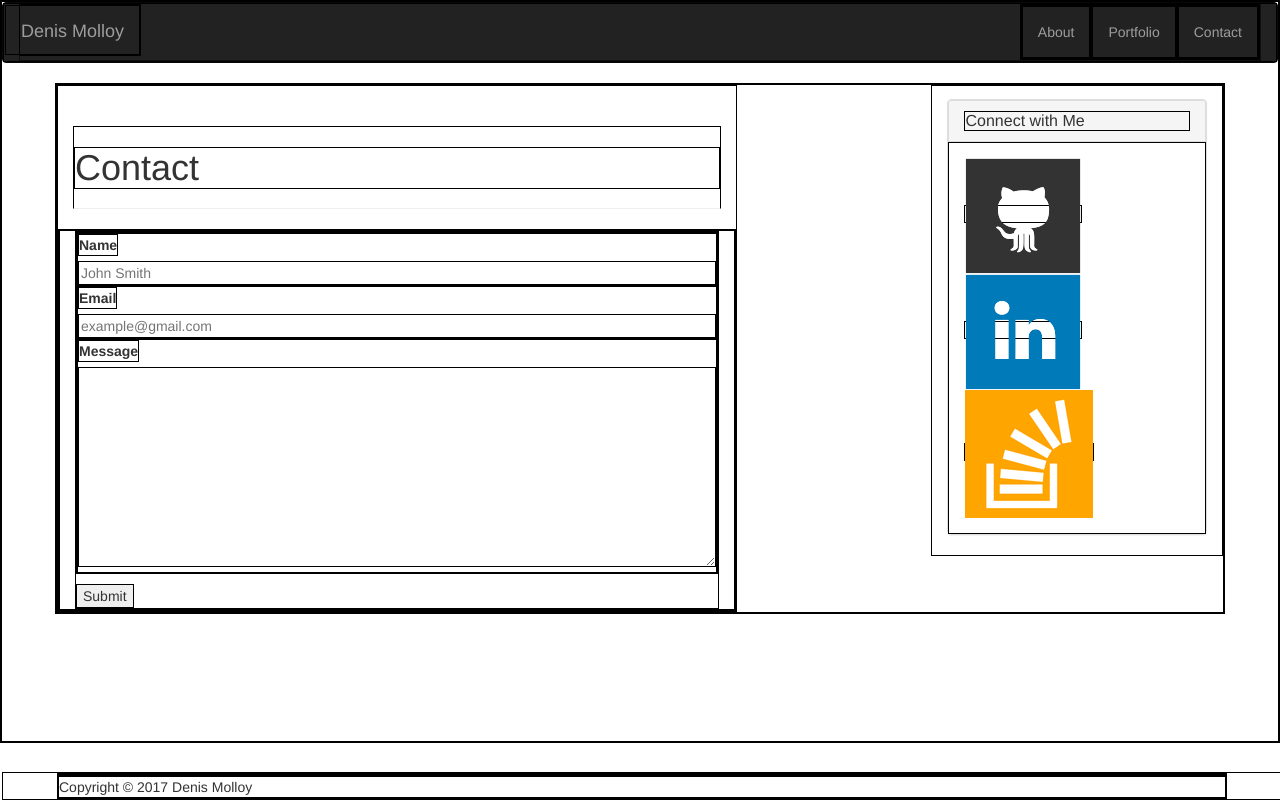
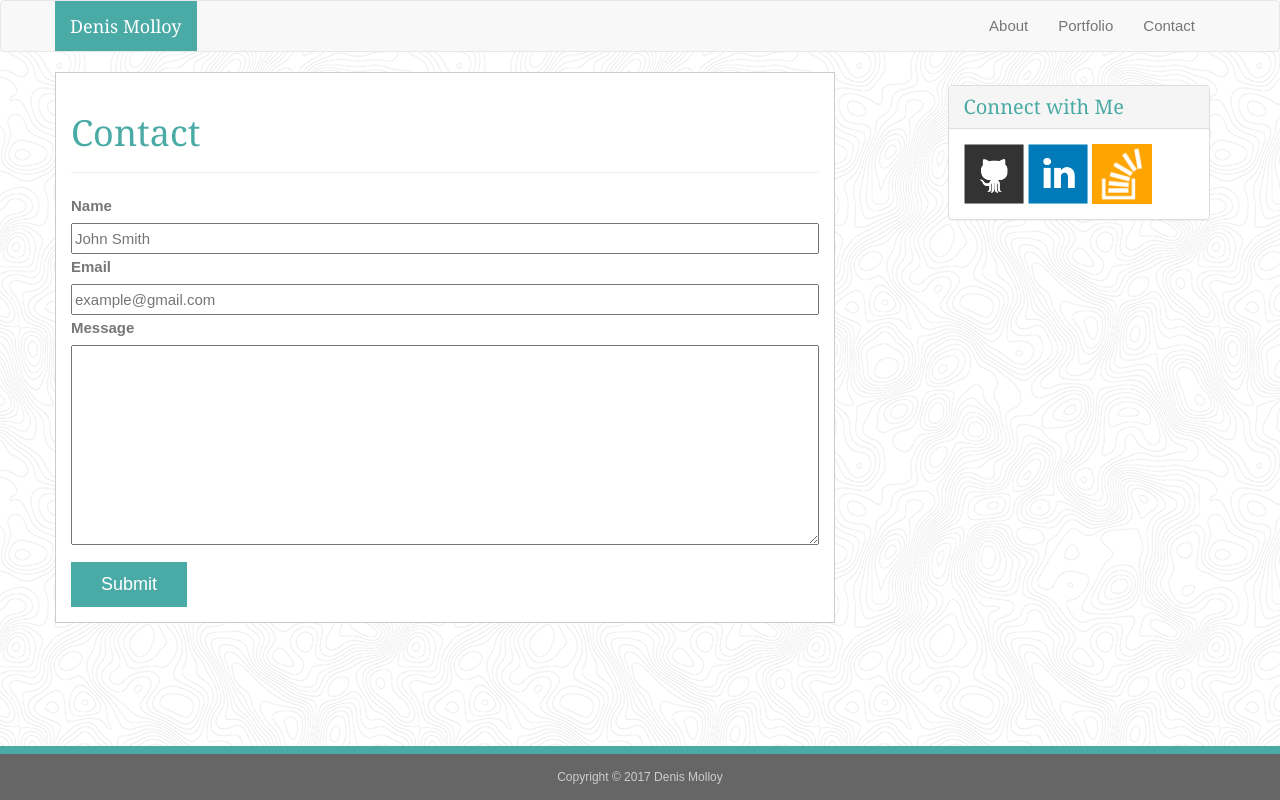
Before and after one commit to D-Molloy/Bootstrap-Portfolio, a plain HTML site: page contact.html in a window 1280 px wide. Drawn offline with nearby package versions, Linux system fonts and the light colour scheme.

Commit message:
Updating working files

```diff
--- a/assets/css/style.css
+++ b/assets/css/style.css
@@ -1,17 +1,103 @@
-* { border: 1px solid black; }
+/** { border: 1px solid black; }*/
 
-.content {
-	margin-bottom: 10%;
+/*
+
+Navigation Bar
+
+*/
+/*.navbar-default {
+	background-color: #fff;
+	color: #777;
+	height: 52px;
+}
+.navbar-brand {
+	font-size: 35px;
+	color: #fff;
 }
 
-footer {
-	position: fixed;
-	bottom: 0;
-	width: 100%;
+.nav .navbar-nav .navbar-right:hover,
+.nav .navbar-nav .navbar-right:focus {
+	color: #4aaaa5;
+}*/
+/*.navbar-default .navbar-nav > .active > a,
+.navbar-default .navbar-nav > .active > a:hover,
+.navbar-default .navbar-nav > .active > a:focus {
+    color: #fff;
+    background-color: #4aaaa5;
+}*/
+
+.panel-heading {
+	background: #fff;
+}
+
+.navbar-brand, h1, .panel-title {
+	font-family: Georgia, Times, "Times New Roman", serif;
+	color: #4aaaa5;
+}
+
+
+.navbar-default .navbar-brand {
+    color: #fff;
+    background:#4aaaa5;
+}
+
+/*
+
+Main Content
+
+*/
+
+body {
+	font-family: Arial, "Helvetica Neue", Helvetica, sans-serif;
+	font-size: 15px;
+	line-height: 25px;
+	color: #777;
+	background: url("../images/topography.png");
+}
+
+.main-content {
+	background: #fff;
+	border: 1px solid #ccc;
+	margin-bottom: 5%;
+}
+
+
+
+/*
+
+Side Panel
+
+*/
+.panel-title {
+	font-size: 20px;
+}
+
+.panel .panel-default {
+	color: #fff;
+}
+
+.social {
+	width: 30%;
+	max-width: 60px;
 }
 
 .panel{
 	margin-top: 5%;
+	margin-bottom: 10%;
+}
+
+/*
+
+Index Page
+
+*/
+
+.img-thumbnail {
+	display: block;
+	width: 100%;
+	max-width: 400px;
+	margin: auto;
+
 }
 
 /*
@@ -23,16 +109,24 @@ Portfolio Page
 .work {
 	position: relative;
 	width: 100%;
+	max-width: 400px;
+	margin-top:5%;
 }
 
 h4 {
 	z-index: 2;
 	position: absolute;
 	bottom: 0;
+	background: #4aaaa5;
+	width: 100%;
+	text-align: center;
+	color: #fff;
+	padding: 10px 0px;
 }
 
 .port-img {
 	width: 100%;
+	max-width: 400px;
 }
 
 /*
@@ -55,3 +149,38 @@ Contact Page
 #message {
 	height: 200px;
 }
+
+input[type=submit] {
+  padding: 10px 30px;
+  font-size: 18px;
+  color: #fff;
+  cursor: pointer;
+  background: #4aaaa5;
+  border: 0 none;
+  margin-bottom: 2%;
+}
+
+input[type=submit]:hover {
+    background-color: #367c79;
+}
+
+/*
+
+Footer
+
+*/
+
+footer {
+	z-index: 10;
+	position: fixed;
+	bottom: 0;
+	width: 100%;
+	padding: 10px 0;
+	clear: both;
+	font-size: 12px;
+	color: #fff;
+	color: #ccc;
+	text-align: center;
+	background: #666;
+	border-top: 8px solid #4aaaa5;
+}
--- a/contact.html
+++ b/contact.html
@@ -16,8 +16,8 @@
 
 <body>
 
-<nav class="navbar navbar-inverse">
-  <div class="container-fluid">
+<nav class="navbar navbar-default">
+  <div class="container">
     <div class="navbar-header">
       <button type="button" class="navbar-toggle" data-toggle="collapse" data-target="#myNavbar">
         <span class="icon-bar"></span>
@@ -38,7 +38,7 @@
 
   <div class="container content">
     <div class="row">
-      <div class="col-md-7">
+      <div class="main-content col-md-8">
         <div class="page-header">
           <h1>Contact</h1>
         </div>
@@ -66,15 +66,15 @@
       </div>
 
 
-      <div class="col-md-3 col-md-offset-2">
+      <div class="col-md-3 col-md-offset-1">
         <div class="panel panel-default">
           <div class="panel-heading">
             <h3 class="panel-title">Connect with Me</h3>
           </div>
           <div class="panel-body">
-            <a href="https://github.com/D-Molloy" target="_blank"><img class="social-icon" src="assets/images/github-128.png" class="social" alt="GitHub" /></a>
-            <a href="https://www.linkedin.com/in/denismolloy/"><img class="social-icon" src="assets/images/linkedin-128.png" class="social" alt="LinkedIn" /></a>
-            <a href="https://stackoverflow.com/users/8004420/d-molloy"><img class="social-icon" src="assets/images/stackoverflow-128.png" class="social" alt="Stack Overflow" /></a>
+            <a href="https://github.com/D-Molloy" target="_blank"><img src="assets/images/github-128.png" class="social" alt="GitHub" /></a>
+            <a href="https://www.linkedin.com/in/denismolloy/"><img src="assets/images/linkedin-128.png" class="social" alt="LinkedIn" /></a>
+            <a href="https://stackoverflow.com/users/8004420/d-molloy"><img src="assets/images/stackoverflow-128.png" class="social" alt="Stack Overflow" /></a>
           </div>
         </div>
       </div>
```
Also changed, not shown: index.html (+6 -6 lines), portfolio.html (+7 -7 lines).
